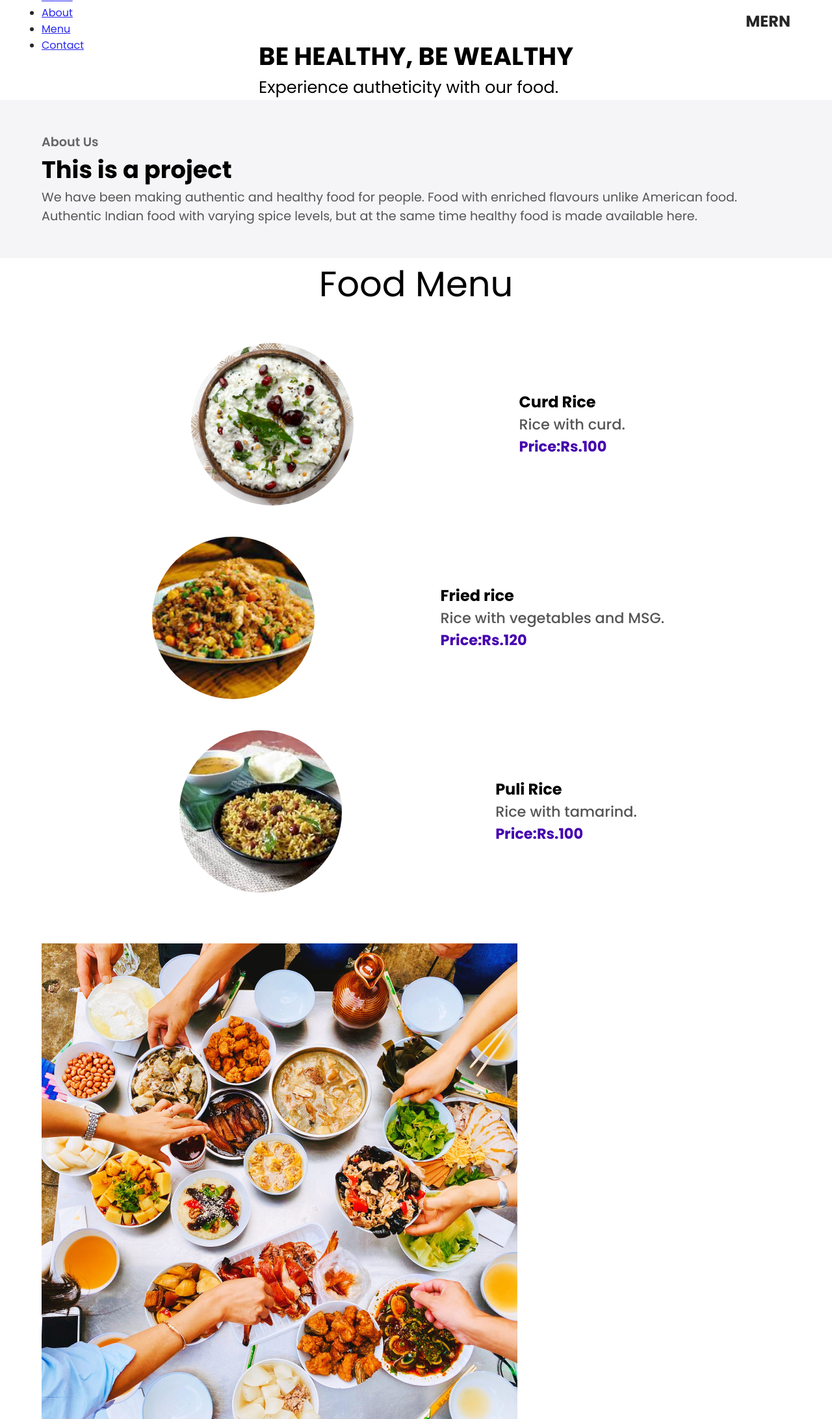
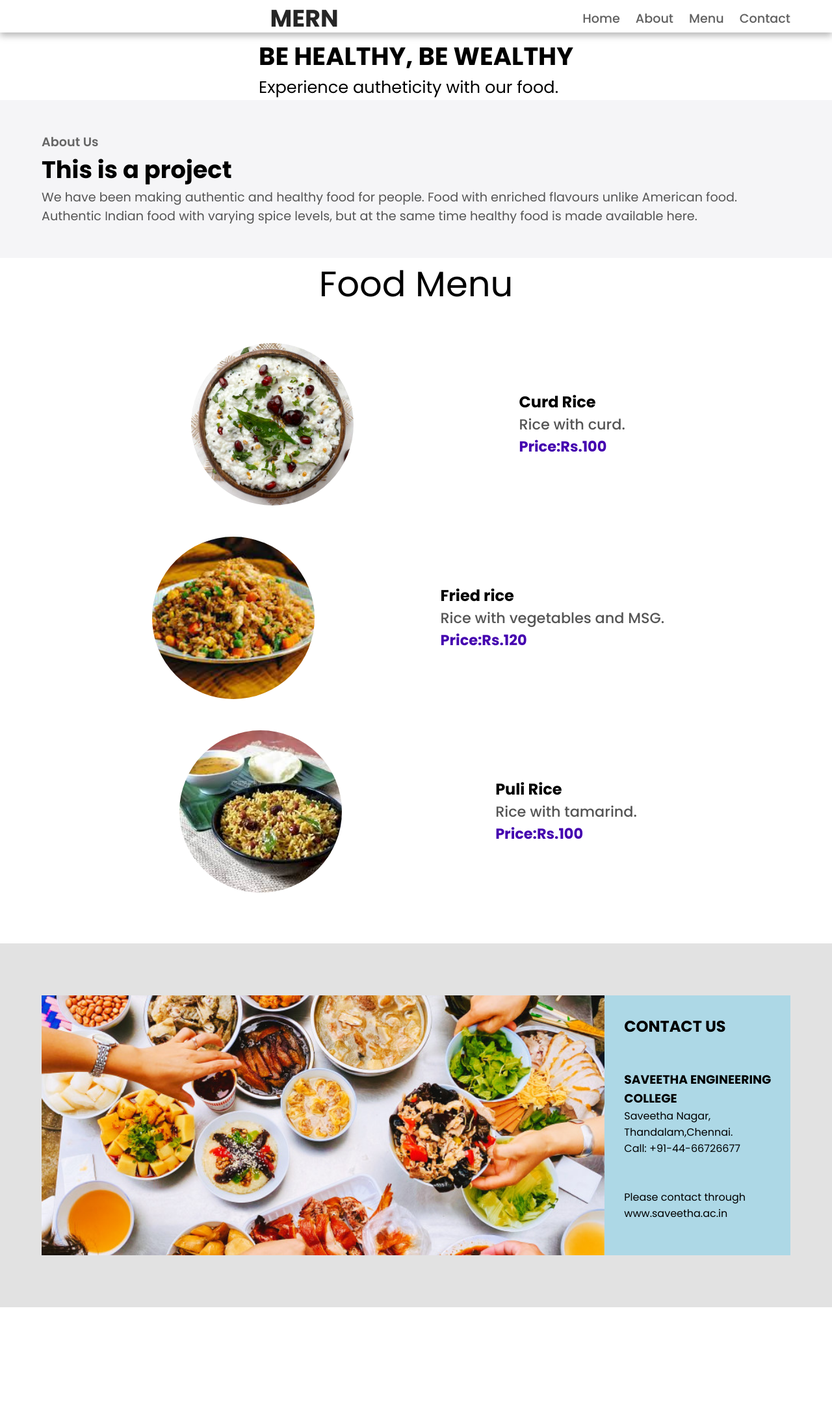
Before and after one commit to sowjanyastays/MERN_RESTAURENT, a plain HTML site: page index.html in a window 1280 px wide. Shown: the top 2184 px of the page at 65% size. After the commit the page ends 2012 px from the top, so only its background shows below. Drawn offline with Linux system fonts and the light colour scheme.

Commit message:
Final commit

```diff
--- a/assets/css/style.css
+++ b/assets/css/style.css
@@ -19,23 +19,47 @@ body {
   margin: auto;
 }
 .navbar input[type="checkbox"],
-.navbar .temp-lines {
+.navbar .hamburger-lines {
   display: none;
 }
+
 .navbar {
+  box-shadow: 0px 5px 10px 0px #aaa;
   position: fixed;
   width: 100%;
   background: #fff;
   color: #000;
   opacity: 0.85;
   height: 50px;
+  z-index: 12;
 }
+.menu-items {
+    order: 2;
+    display: flex;
+  }
+  .menu-items li {
+    list-style: none;
+    margin-left: 1.5rem;
+    margin-bottom: 0.5rem;
+    font-size: 1.2rem;
+  }
+  .menu-items a {
+    text-decoration: none;
+    color: #444;
+    font-weight: 500;
+    transition: color 0.3s ease-in-out;
+  }
 .navbar-container {
   display: flex;
   justify-content: space-between;
   height: 64px;
   align-items: center;
 }
+.logo {
+    order: 1;
+    font-size: 2.3rem;
+    margin-bottom: 0.5rem;
+  }
 .tagline {
     display: flex;
     flex-direction: column;
@@ -117,3 +141,34 @@ body {
     color: #4401af;
     font-weight: 700;
   }
+
+#contact {
+    padding: 5rem 0;
+    background: rgb(226, 226, 226);
+  }
+
+  .contact-container {
+    display: flex;
+    background: lightblue;
+  }
+
+  .contact-img {
+    width: 100%;
+  }
+
+  .contact-img img {
+    display: block;
+    height: 400px;
+    width: 100%;
+    object-position: center;
+    object-fit: cover;
+  }
+  .contact-details .details-bg{
+    background-color: lightblue;
+    padding-left:30px;
+    padding-top: 30px;
+  }
+  .contact-details h2{
+    text-transform: uppercase;
+    padding-bottom: 50px;
+  }
```
